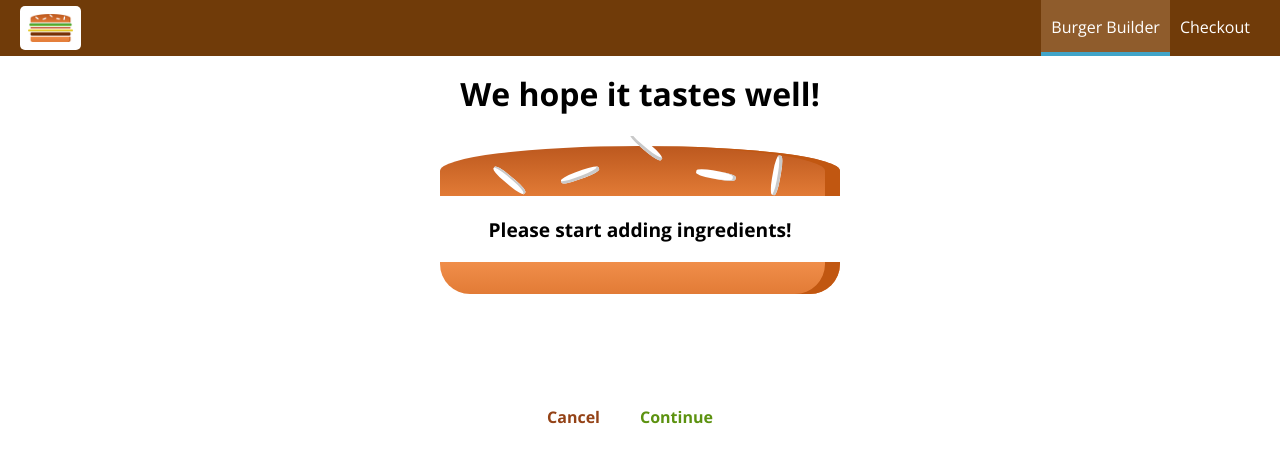
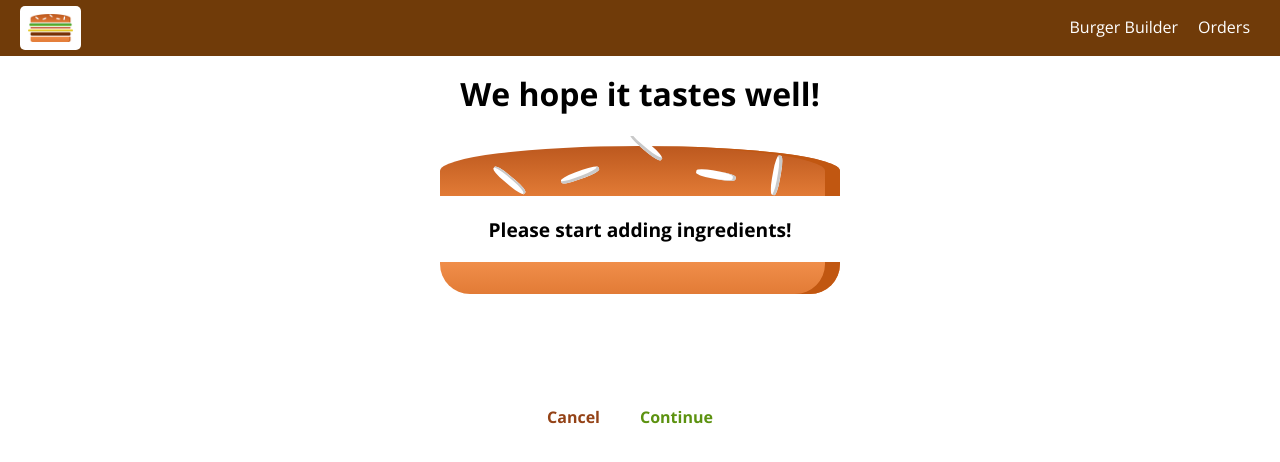
Before and after one commit to 1Prestes/burguer-builder, a React app: page /checkout in a window 1280 px wide. Shown: the top 462 px of the page. Built offline with nearby package versions, Linux system fonts and the light colour scheme.

Commit message:
feat: implement navigation links

```diff
--- a/src/components/UI/Navigation/NavigationItems/NavigationItem/NavigationItem.js
+++ b/src/components/UI/Navigation/NavigationItems/NavigationItem/NavigationItem.js
@@ -1,12 +1,13 @@
 import React from 'react'
+import { NavLink } from 'react-router-dom'
 
 import classes from './NavigationItem.css'
 
 const NavigationItem = props => (
   <li className={classes.NavigationItem}>
-    <a href={props.link} className={props.active ? classes.active : null}>
+    <NavLink to={props.link} exact activeClassName={classes.active}>
       {props.children}
-    </a>
+    </NavLink>
   </li>
 )
 
--- a/src/components/UI/Navigation/NavigationItems/NavigationItems.js
+++ b/src/components/UI/Navigation/NavigationItems/NavigationItems.js
@@ -4,12 +4,14 @@ import NavigationItem from './NavigationItem/NavigationItem'
 
 import classes from './NavigationItems.css'
 
-const NavigationItems = () => (
+const NavigationItems = props => (
   <ul className={classes.NavigationItems}>
-    <NavigationItem link='/' active={true}>
+    <NavigationItem link='/' exact>
       Burger Builder
     </NavigationItem>
-    <NavigationItem link='/'>Checkout</NavigationItem>
+    <NavigationItem link='/orders' exact={props.exact}>
+      Orders
+    </NavigationItem>
   </ul>
 )
 
```
